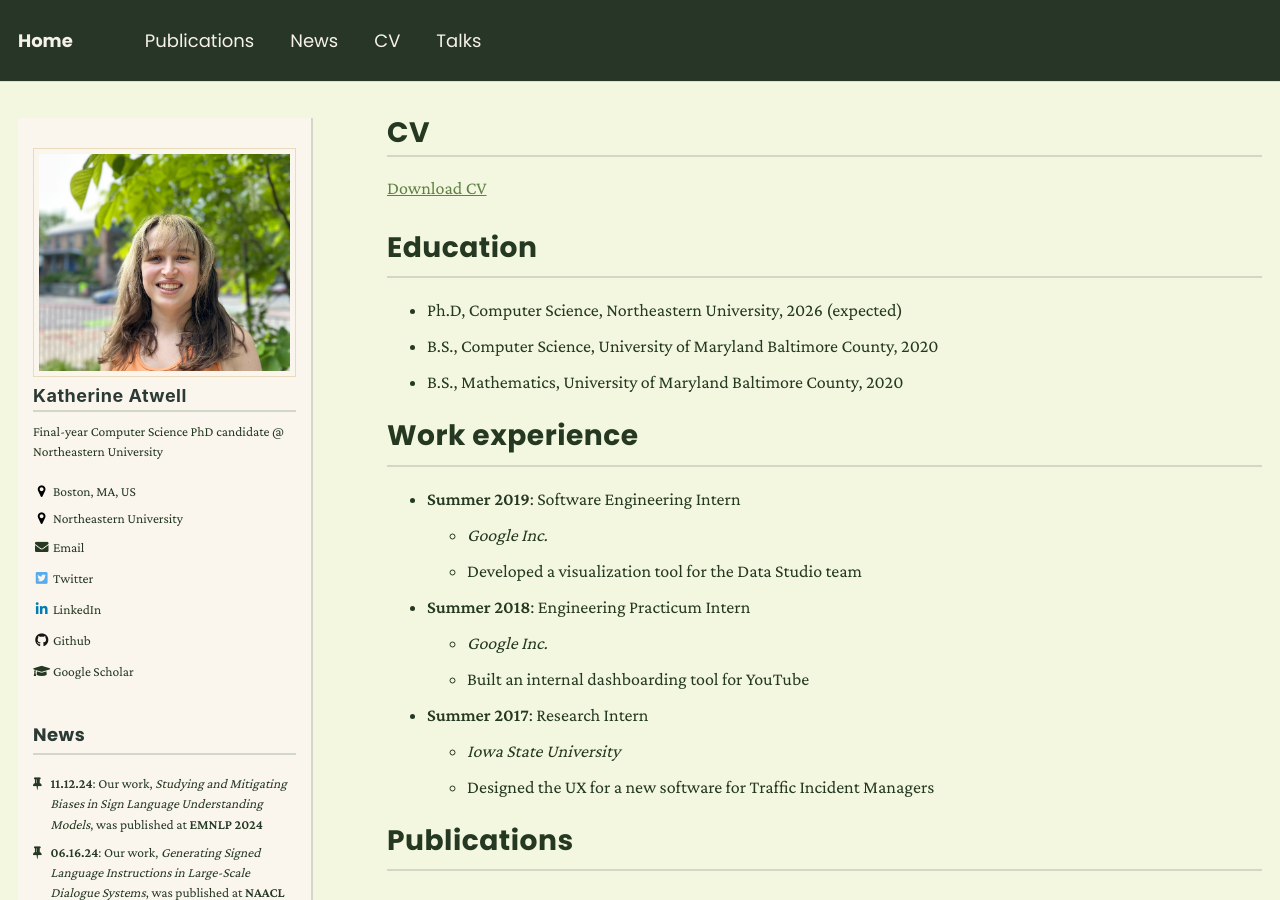
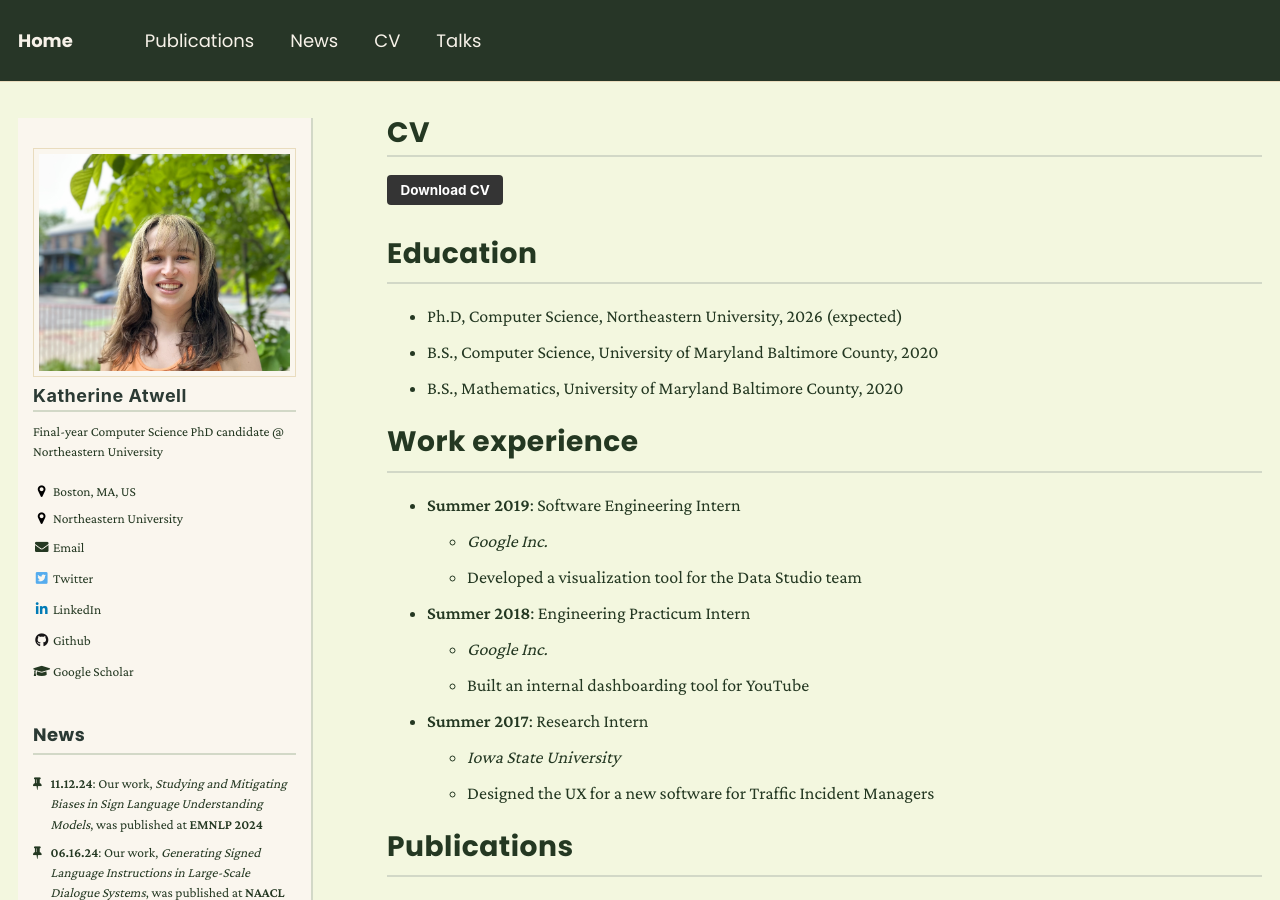
Before and after one commit to katherine-atwell/katherine-atwell.github.io, a Jekyll site: the page built from _pages/cv.md, in a window 1280 px wide and 900 px high. Built offline with Jekyll 4.4.1, drawn with Linux system fonts in a browser that asks for light colours; nearby versions of some CDN libraries.

Commit message:
Add button to download CV

```diff
--- a/_pages/cv.md
+++ b/_pages/cv.md
@@ -9,7 +9,7 @@ redirect_from:
 
 {% include base_path %}
 
-[Download CV](http://katherine-atwell.github.io/files/Katherine-Atwell-FlowCV-Resume-20251023.pdf)
+<button name="button" class="btn" onclick="http://katherine-atwell.github.io/files/Katherine-Atwell-FlowCV-Resume-20251023.pdf">Download CV</button>
 
 Education
 ======
```
